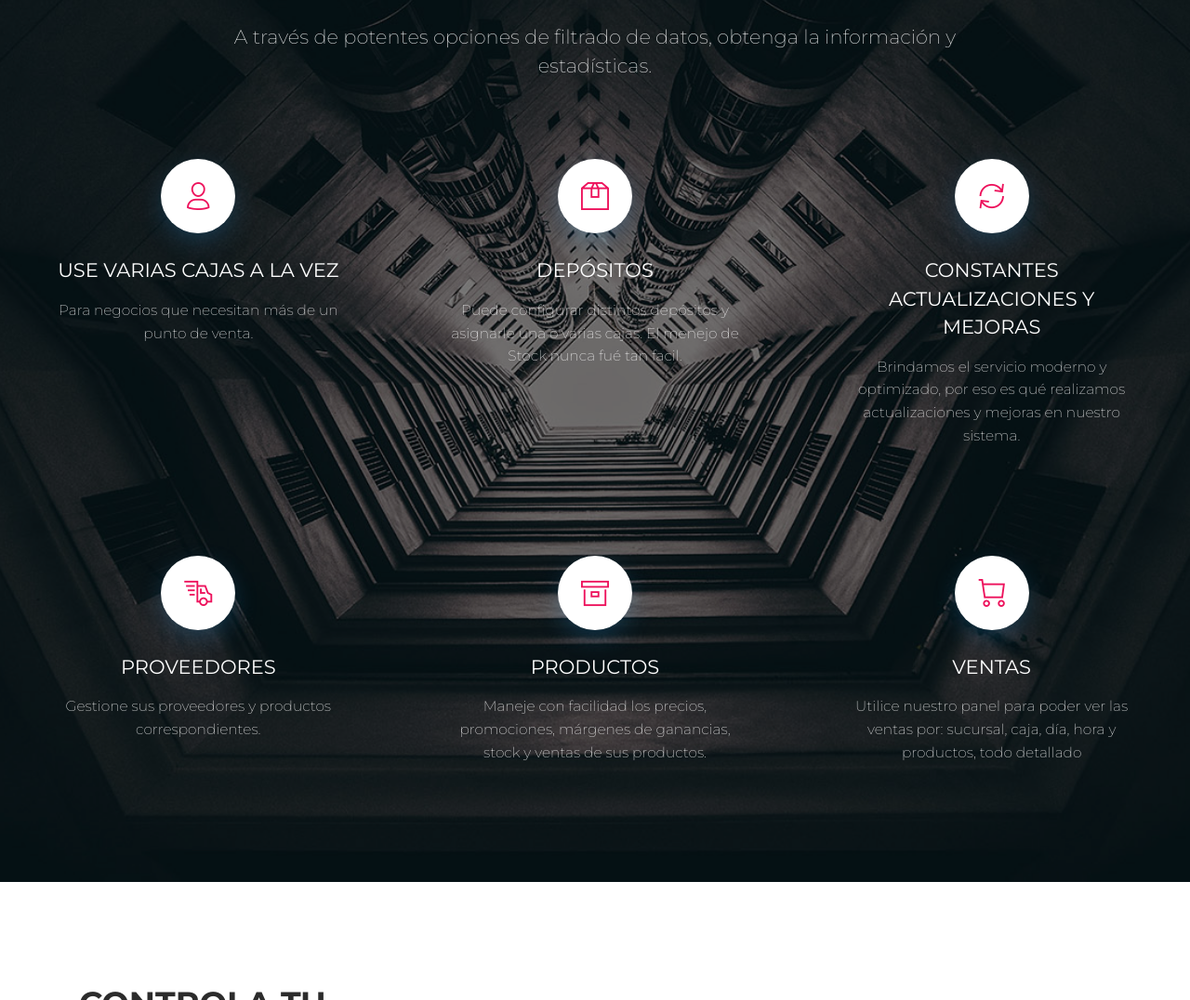
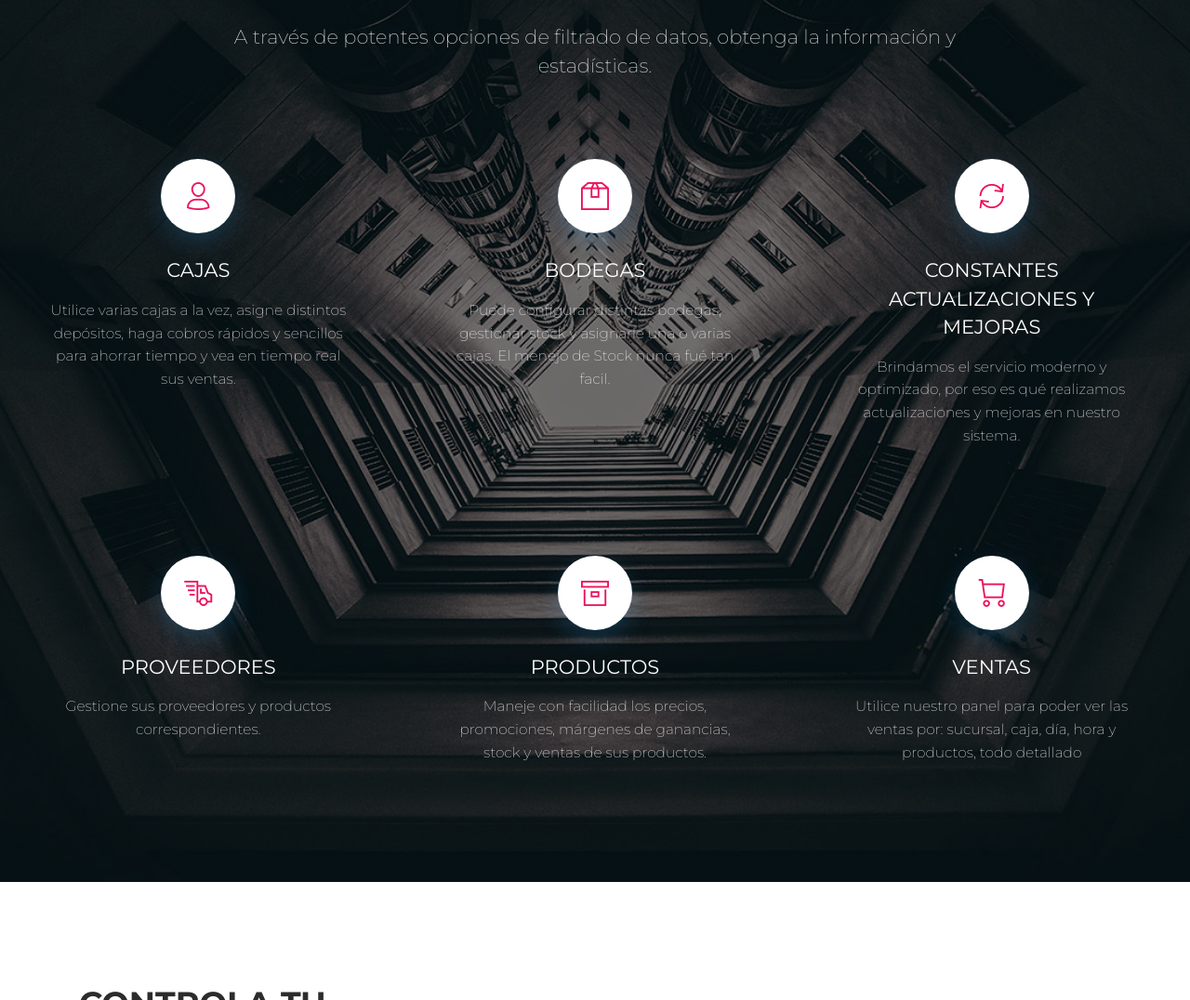
Before and after one commit to brianfsosa/MacriSoft, a website: page index.html in a window 1280 px wide. Shown: the part 2248-3324 px from the top of the page at 93% size. Drawn offline with nearby package versions, Linux system fonts and the light colour scheme; some packages are replaced by stand-ins of ours.

Commit message:
Add files via upload

```diff
--- a/index.html
+++ b/index.html
@@ -142,8 +142,8 @@
               <div class="icon icon-info icon-circle">
                 <i class="now-ui-icons users_single-02"></i>
               </div>
-              <h4 class="info-title">USE VARIAS CAJAS A LA VEZ</h4>
-              <p class="description">Para negocios que necesitan más de un punto de venta.</p>
+              <h4 class="info-title">CAJAS</h4>
+              <p class="description">Utilice varias cajas a la vez, asigne distintos depósitos, haga cobros rápidos y sencillos para ahorrar tiempo y vea en tiempo real sus ventas.</p>
             </div>
           </div>
           <div class="col-md-4">
@@ -151,8 +151,8 @@
               <div class="icon icon-info icon-circle">
                 <i class="now-ui-icons shopping_box"></i>
               </div>
-              <h4 class="info-title">DEPÓSITOS</h4>
-              <p class="description">Puede configurar distintos depósitos y asignarle una o varias cajas. El menejo de Stock nunca fué tan facil.</p>
+              <h4 class="info-title">BODEGAS</h4>
+              <p class="description">Puede configurar distintas bodegas, gestionar stock  y asignarle una o varias cajas. El menejo de Stock nunca fué tan facil.</p>
             </div>
           </div>
           <div class="col-md-4">
```
